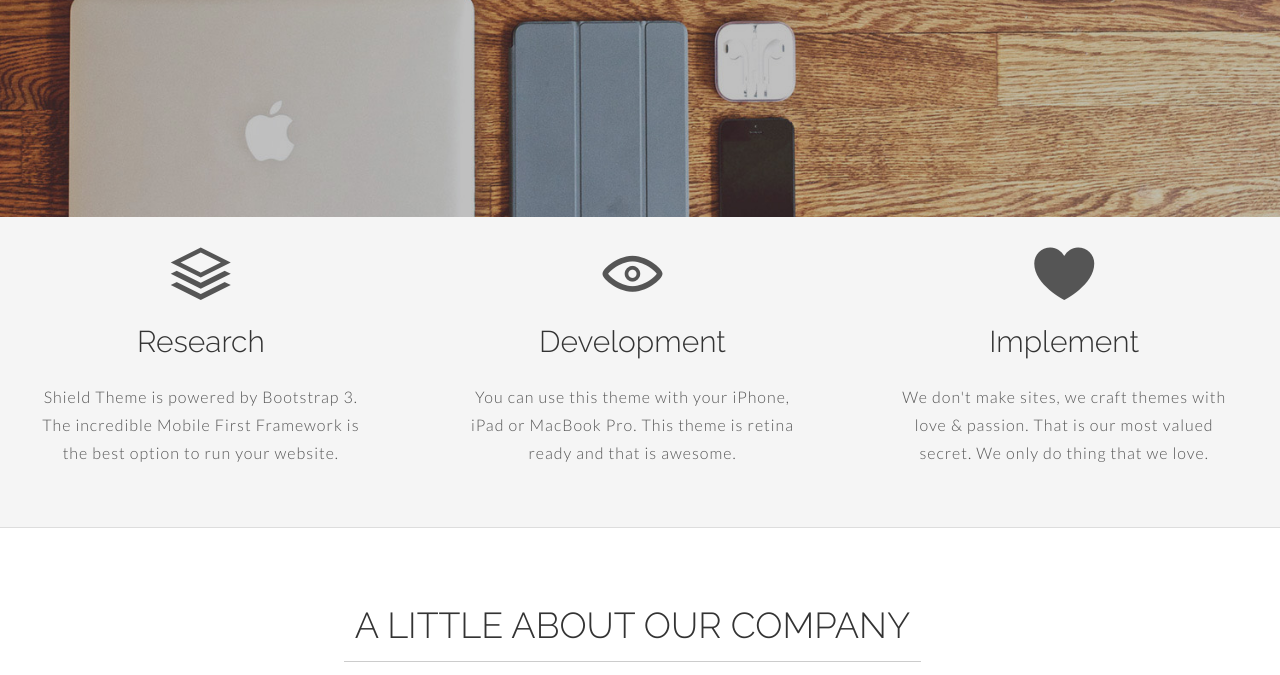
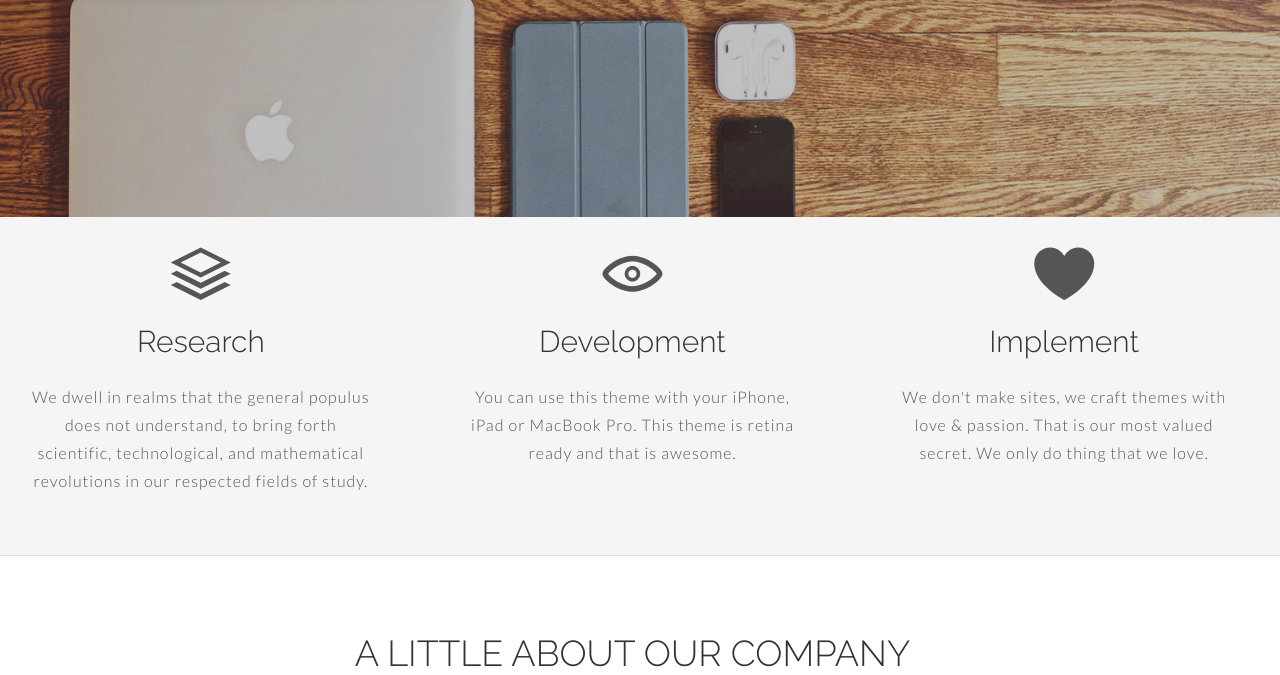
Before and after one commit to AuraTechnologies/auratechnologies.github.io, a plain HTML site: page index.html in a window 1280 px wide. Shown: the part 383-1058 px from the top of the page. Drawn offline with Linux system fonts and the light colour scheme.

Commit message:
Update index.html

```diff
--- a/index.html
+++ b/index.html
@@ -76,7 +76,7 @@
 				<div class="col-lg-4 callout">
 					<span class="icon icon-stack"></span>
 					<h2>Research</h2>
-					<p>Shield Theme is powered by Bootstrap 3. The incredible Mobile First Framework is the best option to run your website. </p>
+					<p>We dwell in realms that the general populus does not understand, to bring forth scientific, technological, and mathematical revolutions in our respected fields of study. </p>
 				</div><!-- col-lg-4 -->
 
 				<div class="col-lg-4 callout">
```
